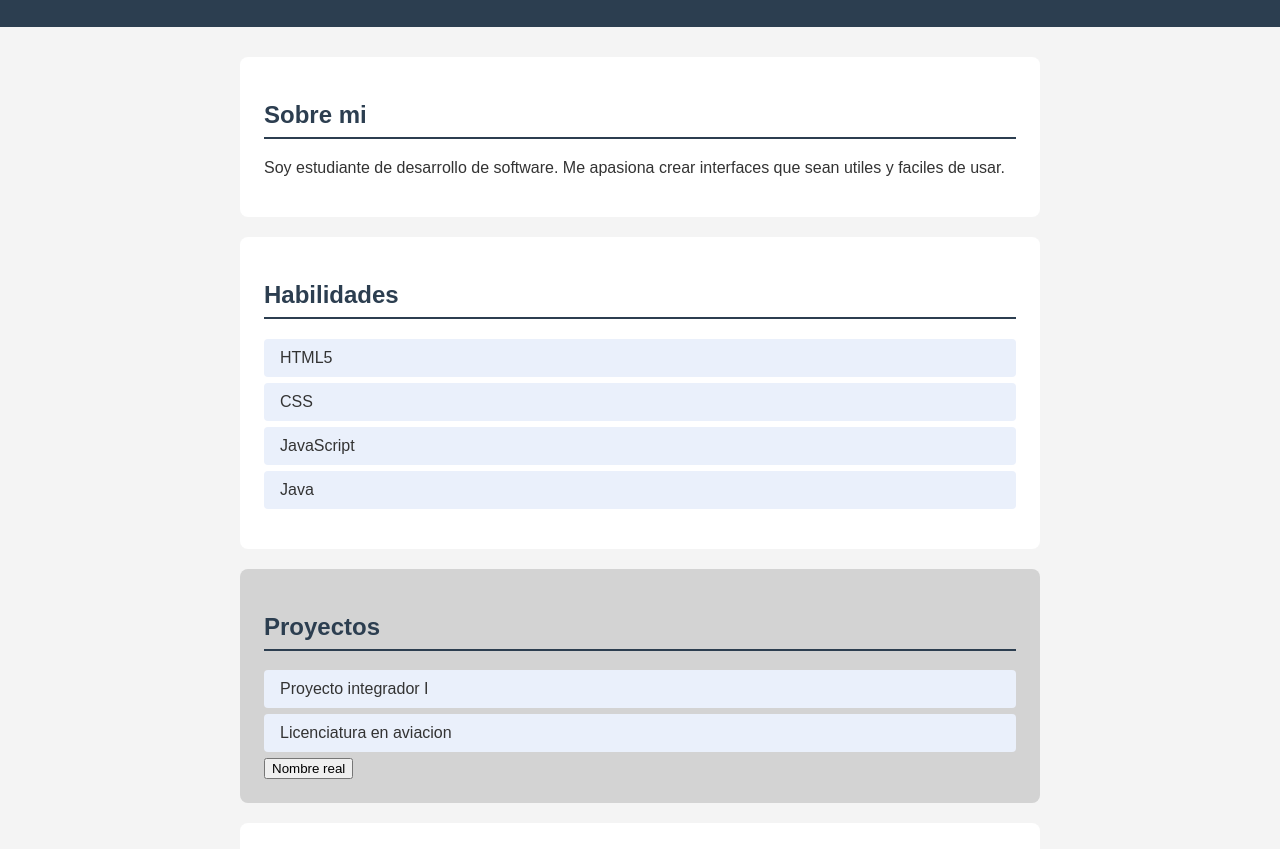
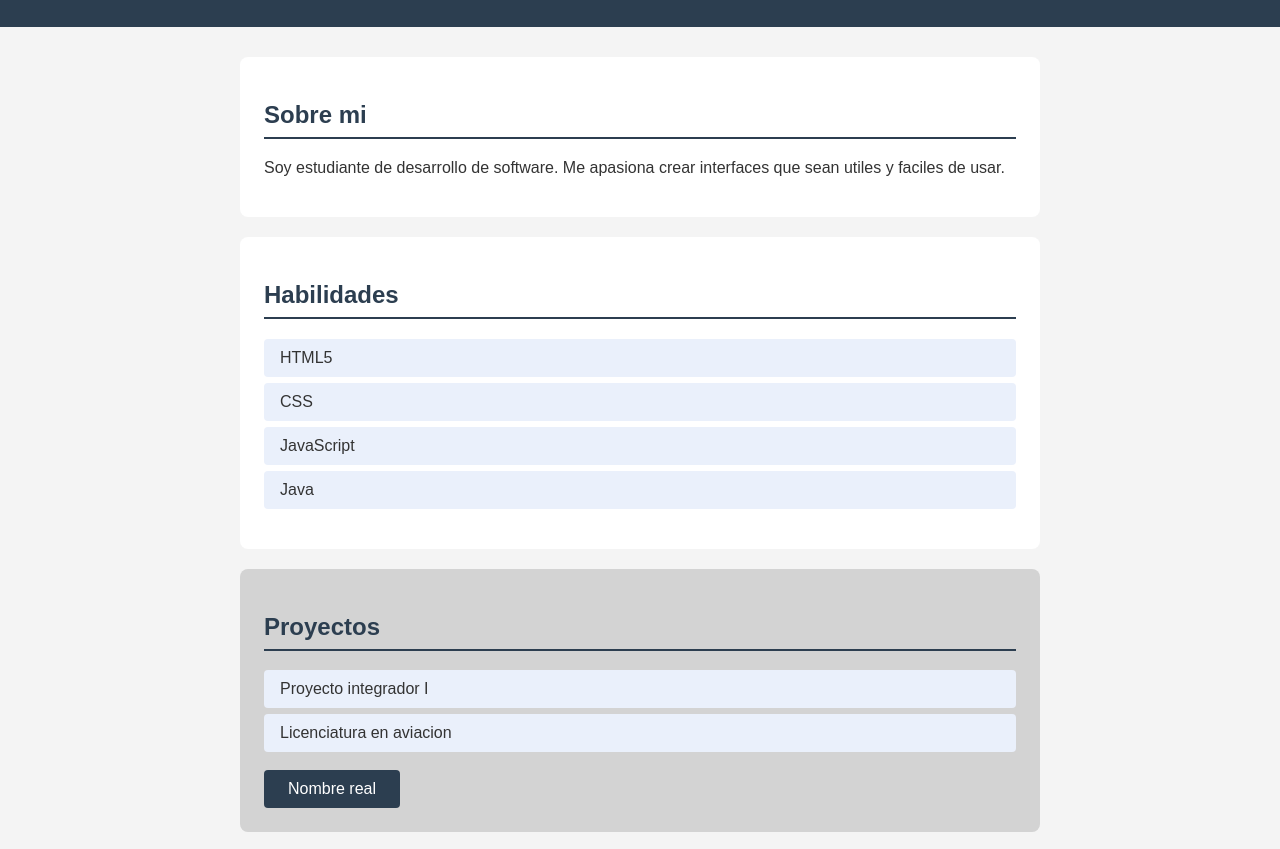
Before and after one commit to 20253ds124-collab/Lian_Progra_3E, a plain HTML site: page index.html in a window 1280 px wide. Shown: the part 99-948 px from the top of the page. Drawn offline with Linux system fonts and the light colour scheme.

Commit message:
[NEW] correccion de la vista del boton nombre

```diff
--- a/styles.css
+++ b/styles.css
@@ -98,3 +98,20 @@ footer {
 #proyectos {
     background-color: lightgray;
 }
+
+#btn-nombre:hover {
+    background-color: #1a252f;
+
+}
+
+
+#btn-nombre {
+    margin-top: 12px;
+    padding: 10px 24px;
+    background-color: #2c3e50;
+    color: white;
+    border: none;
+    border-radius: 4px;
+    cursor: pointer;
+    font-size: 1em;
+}
```
